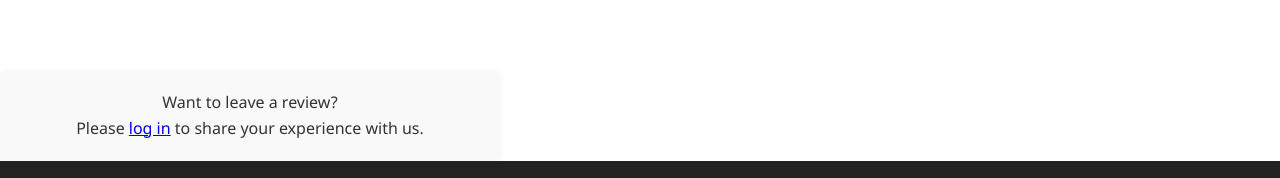
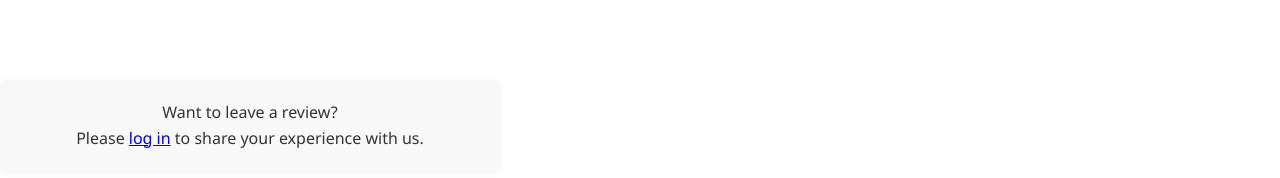
Before and after one commit to Raffi85/NetDash-Website, a plain HTML site: page frontend/index.html in a window 1280 px wide. Shown: the part 6400-6578 px from the top of the page. Drawn offline with Linux system fonts and the light colour scheme; no server answers.

Commit message:
loginprompt

```diff
--- a/frontend/index.html
+++ b/frontend/index.html
@@ -1976,8 +1976,9 @@ document.addEventListener('DOMContentLoaded', function() {
 <!-- Login prompt for guest users only -->
 <!-- Login prompt for guest users only -->
 <!-- Login prompt for guest users only -->
-<div id="loginPrompt" style="display: flex; justify-content: center; align-items: center; margin-top: 30px; width: 100%;">
-  <div style="text-align: center; background-color: #f9f9f9; padding: 20px 30px; border-radius: 8px; box-shadow: 0 2px 8px rgba(0,0,0,0.05); max-width: 500px;">
+<!-- Login prompt for guest users only -->
+<div id="loginPrompt" style="display: flex; justify-content: center; align-items: center; margin: 40px 0;">
+  <div style="text-align: center; background-color: #f9f9f9; padding: 20px 30px; border-radius: 8px; box-shadow: 0 2px 8px rgba(0,0,0,0.05); max-width: 500px; width: 100%;">
     <p>Want to leave a review?</p>
     <p>Please <a href="#" onclick="showLogin()">log in</a> to share your experience with us.</p>
   </div>
```
